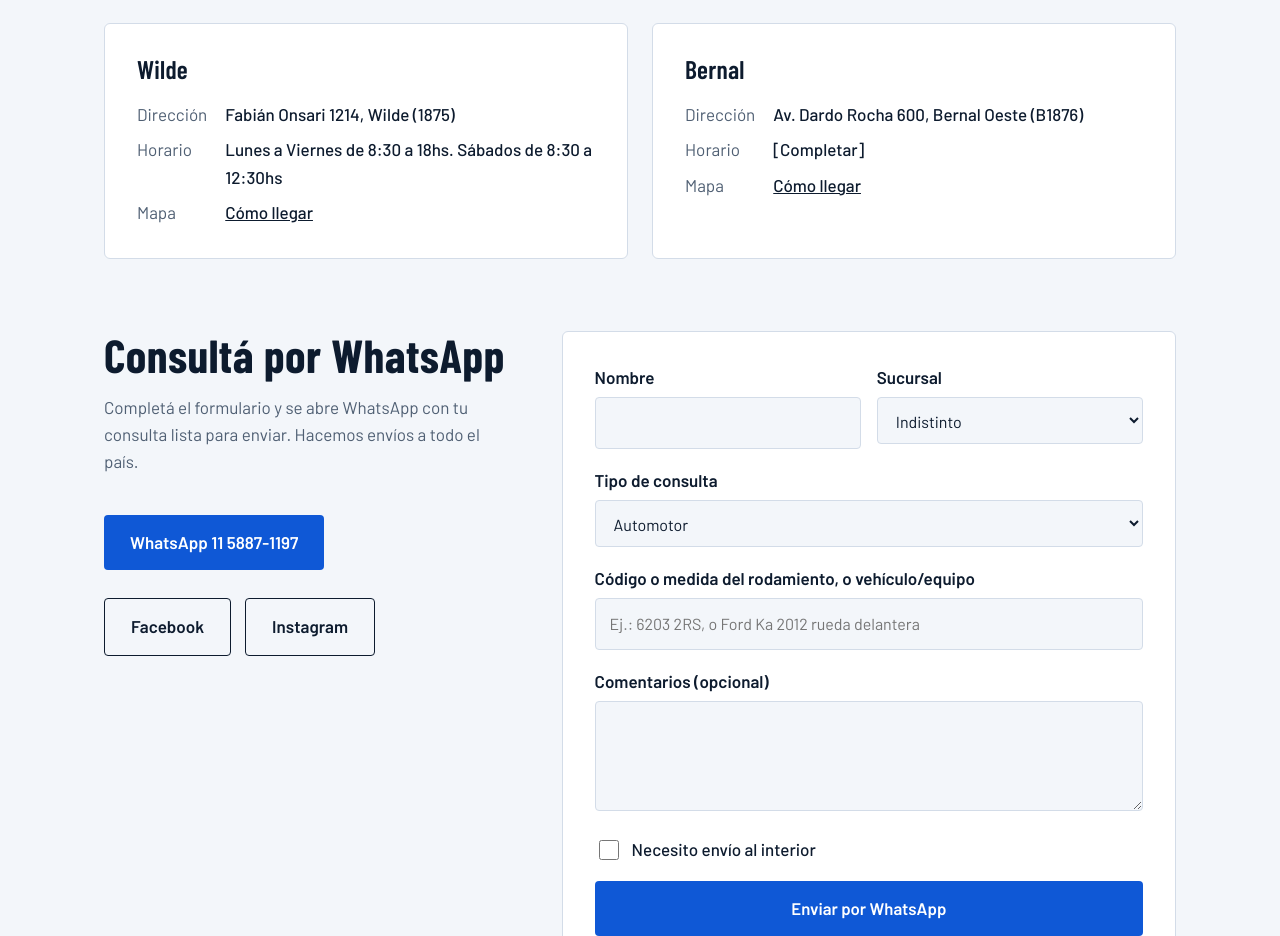
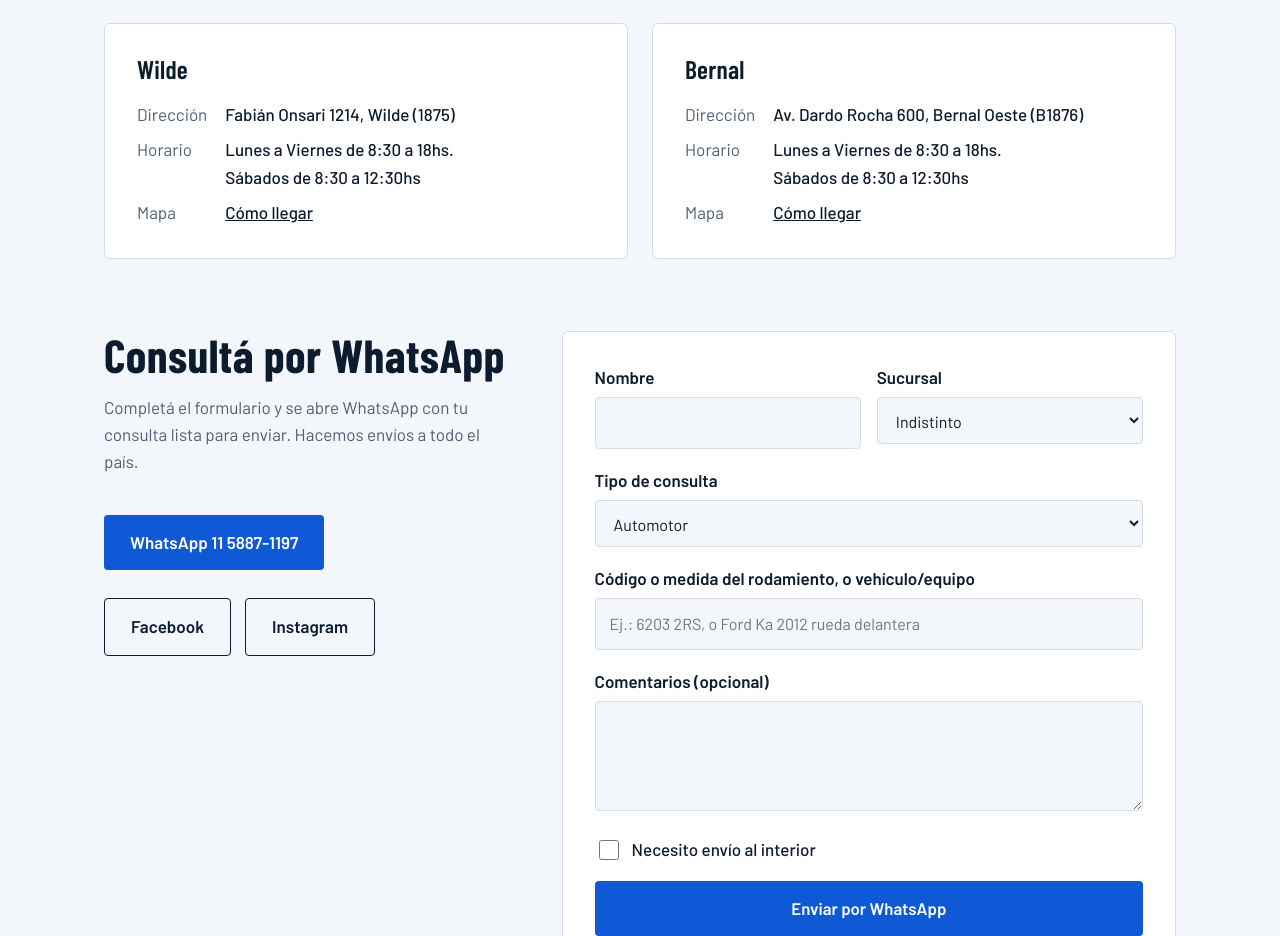
Before and after one commit to nowireinformatica/rodamientos_gts, a plain HTML site: page index.html in a window 1280 px wide. Shown: the part 2980-3916 px from the top of the page. Drawn offline with nearby package versions, Linux system fonts and the light colour scheme.

Commit message:
Update index.html

```diff
--- a/index.html
+++ b/index.html
@@ -221,11 +221,11 @@ footer .wrap{display:flex;justify-content:space-between;gap:12px;flex-wrap:wrap}
       <div class="stores">
         <article class="store">
           <h3>Wilde</h3>
-          <dl><dt>Dirección</dt><dd>Fabián Onsari 1214, Wilde (1875)</dd><dt>Horario</dt><dd>Lunes a Viernes de 8:30 a 18hs. Sábados de 8:30 a 12:30hs</dd><dt>Mapa</dt><dd><a href="https://www.google.com/maps/search/?api=1&query=Fabian+Onsari+1214+Wilde+Buenos+Aires">Cómo llegar</a></dd></dl>
+          <dl><dt>Dirección</dt><dd>Fabián Onsari 1214, Wilde (1875)</dd><dt>Horario</dt><dd>Lunes a Viernes de 8:30 a 18hs. <br> Sábados de 8:30 a 12:30hs</dd><dt>Mapa</dt><dd><a href="https://www.google.com/maps/search/?api=1&query=Fabian+Onsari+1214+Wilde+Buenos+Aires">Cómo llegar</a></dd></dl>
         </article>
         <article class="store">
           <h3>Bernal</h3>
-          <dl><dt>Dirección</dt><dd>Av. Dardo Rocha 600, Bernal Oeste (B1876)</dd><dt>Horario</dt><dd>[Completar]</dd><dt>Mapa</dt><dd><a href="https://www.google.com/maps/search/?api=1&query=Av+Dardo+Rocha+600+Bernal+Oeste+Buenos+Aires">Cómo llegar</a></dd></dl>
+          <dl><dt>Dirección</dt><dd>Av. Dardo Rocha 600, Bernal Oeste (B1876)</dd><dt>Horario</dt><dd>Lunes a Viernes de 8:30 a 18hs. <br> Sábados de 8:30 a 12:30hs</dd><dt>Mapa</dt><dd><a href="https://www.google.com/maps/search/?api=1&query=Av+Dardo+Rocha+600+Bernal+Oeste+Buenos+Aires">Cómo llegar</a></dd></dl>
         </article>
       </div>
     </div>
```
